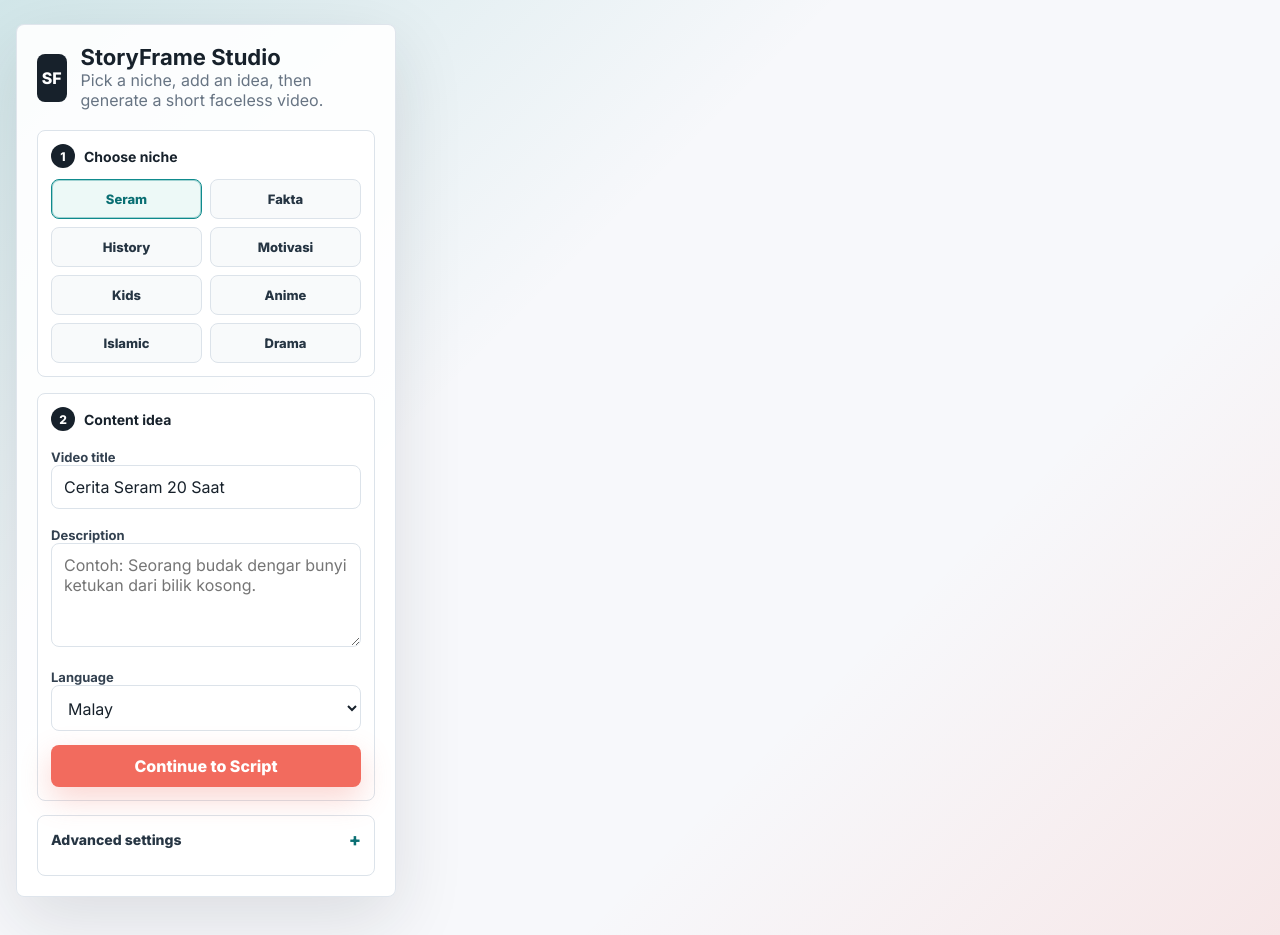
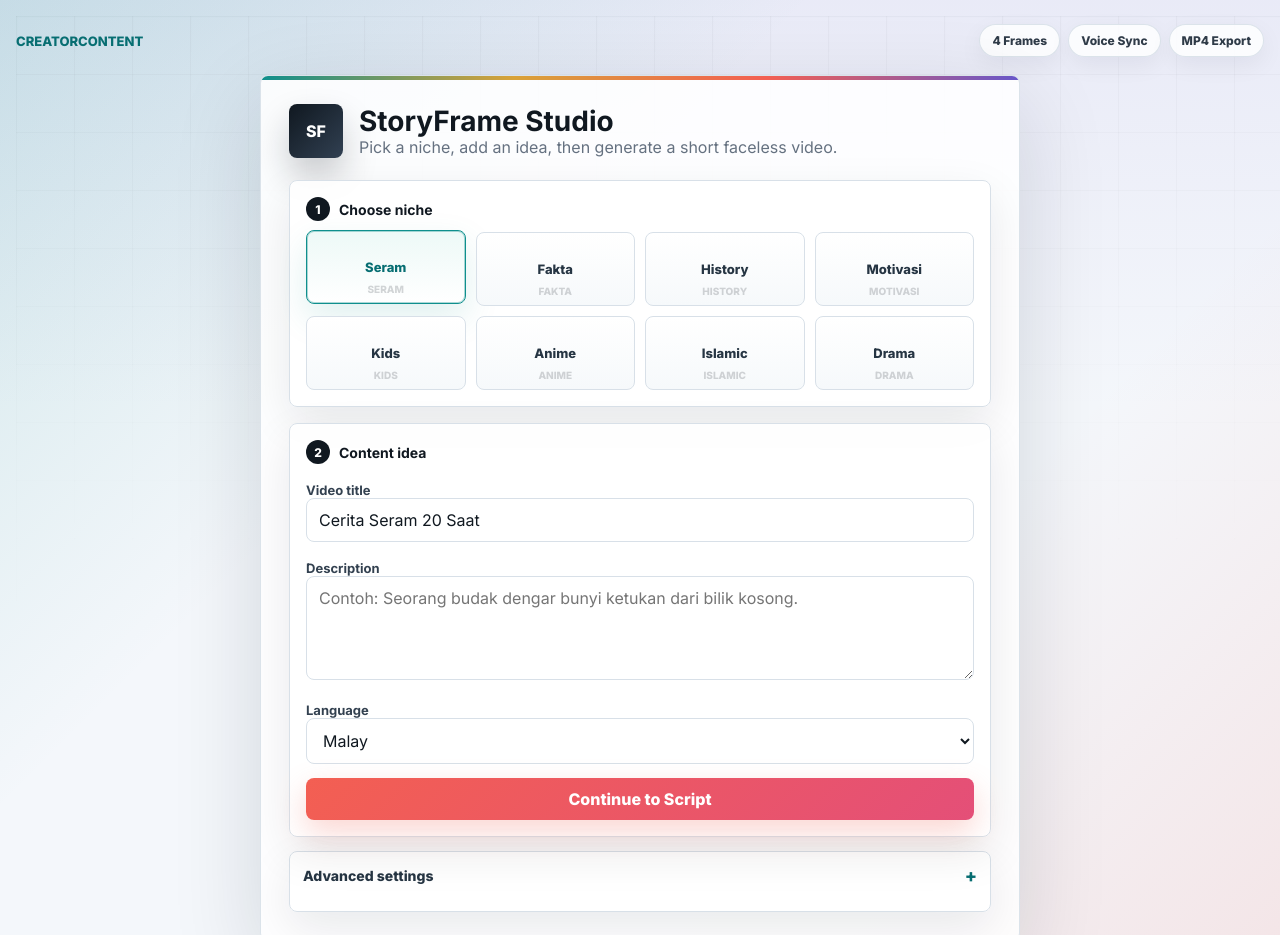
Before and after one commit to projectcontentstudio-cell/CreatorContent, a website: page index.html in a window 1280 px wide. Shown: the top 935 px of the page. Drawn offline with Linux system fonts and the light colour scheme; no server answers.

Commit message:
Polish premium app layout

```diff
--- a/index.html
+++ b/index.html
@@ -7,10 +7,18 @@
   <link rel="preconnect" href="https://fonts.googleapis.com">
   <link rel="preconnect" href="https://fonts.gstatic.com" crossorigin>
   <link href="https://fonts.googleapis.com/css2?family=Inter:wght@400;500;600;700;800&display=swap" rel="stylesheet">
-  <link rel="stylesheet" href="style.css?v=hide-step1-stage-20260606">
+  <link rel="stylesheet" href="style.css?v=premium-layout-20260606">
 </head>
 <body>
   <main class="app-shell">
+    <header class="app-header">
+      <div class="app-kicker">CreatorContent</div>
+      <div class="app-status">
+        <span>4 Frames</span>
+        <span>Voice Sync</span>
+        <span>MP4 Export</span>
+      </div>
+    </header>
     <section class="workspace">
       <aside class="control-panel">
         <div class="brand-row">
@@ -29,35 +37,35 @@
           <div class="niche-grid" role="radiogroup" aria-label="Content niche">
             <label>
               <input type="radio" name="contentNiche" value="scary" checked>
-              <span>Seram</span>
+              <span data-label="Seram">Seram</span>
             </label>
             <label>
               <input type="radio" name="contentNiche" value="facts">
-              <span>Fakta</span>
+              <span data-label="Fakta">Fakta</span>
             </label>
             <label>
               <input type="radio" name="contentNiche" value="history">
-              <span>History</span>
+              <span data-label="History">History</span>
             </label>
             <label>
               <input type="radio" name="contentNiche" value="motivation">
-              <span>Motivasi</span>
+              <span data-label="Motivasi">Motivasi</span>
             </label>
             <label>
               <input type="radio" name="contentNiche" value="kids">
-              <span>Kids</span>
+              <span data-label="Kids">Kids</span>
             </label>
             <label>
               <input type="radio" name="contentNiche" value="anime">
-              <span>Anime</span>
+              <span data-label="Anime">Anime</span>
             </label>
             <label>
               <input type="radio" name="contentNiche" value="islamic">
-              <span>Islamic</span>
+              <span data-label="Islamic">Islamic</span>
             </label>
             <label>
               <input type="radio" name="contentNiche" value="drama">
-              <span>Drama</span>
+              <span data-label="Drama">Drama</span>
             </label>
           </div>
         </div>
@@ -245,8 +253,8 @@
 
         <div class="preview-frame">
           <canvas id="videoCanvas" width="1280" height="720"></canvas>
-          <button id="previewPrevBtn" class="preview-arrow preview-arrow-left" type="button" aria-label="Previous image">‹</button>
-          <button id="previewNextBtn" class="preview-arrow preview-arrow-right" type="button" aria-label="Next image">›</button>
+          <button id="previewPrevBtn" class="preview-arrow preview-arrow-left" type="button" aria-label="Previous image">&lsaquo;</button>
+          <button id="previewNextBtn" class="preview-arrow preview-arrow-right" type="button" aria-label="Next image">&rsaquo;</button>
           <button id="previewProgressBadge" class="preview-progress-badge" type="button" hidden>Loading 0%</button>
           <div id="emptyState" class="empty-state">
             <strong>Upload 4 frames</strong>
@@ -316,6 +324,6 @@
     </div>
   </div>
 
-  <script src="app.js?v=hide-step1-stage-20260606"></script>
+  <script src="app.js?v=premium-layout-20260606"></script>
 </body>
 </html>
--- a/style.css
+++ b/style.css
@@ -1,15 +1,17 @@
 :root {
   color-scheme: light;
-  --ink: #17212b;
-  --muted: #677483;
-  --line: #dce3ea;
-  --paper: #f7f8fb;
+  --ink: #101820;
+  --muted: #657180;
+  --line: #d8e0e8;
+  --paper: #f4f7fb;
   --panel: #ffffff;
-  --accent: #0f8b8d;
-  --accent-strong: #0a6f73;
-  --coral: #f26b5e;
-  --gold: #e2a93b;
-  --shadow: 0 24px 70px rgba(23, 33, 43, 0.12);
+  --accent: #0f8f8d;
+  --accent-strong: #076e72;
+  --coral: #f35f52;
+  --gold: #d9a238;
+  --violet: #6857c9;
+  --shadow: 0 28px 90px rgba(16, 24, 32, 0.14);
+  --soft-shadow: 0 16px 46px rgba(16, 24, 32, 0.09);
 }
 
 * {
@@ -24,11 +26,31 @@ body {
   margin: 0;
   min-height: 100vh;
   background:
-    linear-gradient(135deg, rgba(15, 139, 141, 0.16), transparent 38%),
-    linear-gradient(315deg, rgba(242, 107, 94, 0.12), transparent 32%),
+    linear-gradient(135deg, rgba(15, 143, 141, 0.16), transparent 36%),
+    linear-gradient(315deg, rgba(243, 95, 82, 0.12), transparent 34%),
+    linear-gradient(180deg, rgba(104, 87, 201, 0.08), transparent 42%),
     var(--paper);
   color: var(--ink);
   font-family: Inter, system-ui, -apple-system, BlinkMacSystemFont, "Segoe UI", sans-serif;
+  overflow-x: hidden;
+}
+
+body::before {
+  content: "";
+  position: fixed;
+  inset: 0;
+  z-index: -1;
+  background-image:
+    linear-gradient(rgba(16, 24, 32, 0.045) 1px, transparent 1px),
+    linear-gradient(90deg, rgba(16, 24, 32, 0.045) 1px, transparent 1px);
+  background-size: 58px 58px;
+  mask-image: linear-gradient(180deg, rgba(0, 0, 0, 0.72), transparent 78%);
+  animation: gridDrift 18s linear infinite;
+}
+
+@keyframes gridDrift {
+  from { transform: translate3d(0, 0, 0); }
+  to { transform: translate3d(58px, 58px, 0); }
 }
 
 button,
@@ -53,11 +75,53 @@ button:disabled {
   padding: 24px 0 40px;
 }
 
+.app-header {
+  display: flex;
+  justify-content: space-between;
+  align-items: center;
+  gap: 18px;
+  margin-bottom: 18px;
+  animation: riseIn 0.55s ease both;
+}
+
+.app-kicker {
+  color: var(--accent-strong);
+  font-size: 13px;
+  font-weight: 900;
+  letter-spacing: 0;
+  text-transform: uppercase;
+}
+
+.app-status {
+  display: flex;
+  flex-wrap: wrap;
+  justify-content: flex-end;
+  gap: 8px;
+}
+
+.app-status span {
+  border: 1px solid rgba(216, 224, 232, 0.9);
+  border-radius: 999px;
+  background: rgba(255, 255, 255, 0.82);
+  color: #2f3b48;
+  padding: 8px 12px;
+  font-size: 12px;
+  font-weight: 900;
+  box-shadow: 0 8px 24px rgba(16, 24, 32, 0.06);
+}
+
 .workspace {
   display: grid;
   grid-template-columns: 380px minmax(0, 1fr);
   gap: 18px;
   align-items: stretch;
+  animation: riseIn 0.65s 0.04s ease both;
+}
+
+body[data-guide-step="1"] .workspace {
+  width: min(760px, 100%);
+  margin: 0 auto;
+  grid-template-columns: 1fr;
 }
 
 .guide-wide .workspace {
@@ -67,32 +131,48 @@ button:disabled {
 .control-panel,
 .stage-panel,
 .script-panel {
-  background: rgba(255, 255, 255, 0.9);
-  border: 1px solid rgba(220, 227, 234, 0.9);
+  background: rgba(255, 255, 255, 0.88);
+  border: 1px solid rgba(216, 224, 232, 0.9);
   box-shadow: var(--shadow);
+  backdrop-filter: blur(18px);
 }
 
 .control-panel {
   border-radius: 8px;
-  padding: 20px;
+  padding: 24px;
+  position: relative;
+  overflow: hidden;
+}
+
+.control-panel::before {
+  content: "";
+  position: absolute;
+  inset: 0 0 auto;
+  height: 4px;
+  background: linear-gradient(90deg, var(--accent), var(--gold), var(--coral), var(--violet));
+}
+
+body[data-guide-step="1"] .control-panel {
+  padding: 28px;
 }
 
 .brand-row {
   display: flex;
-  gap: 14px;
+  gap: 16px;
   align-items: center;
-  margin-bottom: 20px;
+  margin-bottom: 22px;
 }
 
 .brand-mark {
   display: grid;
   place-items: center;
-  width: 48px;
-  height: 48px;
+  width: 54px;
+  height: 54px;
   border-radius: 8px;
-  background: var(--ink);
+  background: linear-gradient(135deg, var(--ink), #314052);
   color: #fff;
   font-weight: 800;
+  box-shadow: 0 18px 34px rgba(16, 24, 32, 0.22);
 }
 
 h1,
@@ -102,7 +182,7 @@ p {
 }
 
 h1 {
-  font-size: 22px;
+  font-size: 28px;
   line-height: 1.15;
 }
 
@@ -169,8 +249,14 @@ small {
   margin-top: 16px;
   border: 1px solid var(--line);
   border-radius: 8px;
-  background: #fff;
-  padding: 13px;
+  background: rgba(255, 255, 255, 0.86);
+  padding: 16px;
+  box-shadow: var(--soft-shadow);
+  animation: riseIn 0.5s ease both;
+}
+
+.setup-step:nth-of-type(2) {
+  animation-delay: 0.08s;
 }
 
 .step-label {
@@ -199,8 +285,8 @@ small {
 
 .niche-grid {
   display: grid;
-  grid-template-columns: repeat(2, minmax(0, 1fr));
-  gap: 8px;
+  grid-template-columns: repeat(4, minmax(0, 1fr));
+  gap: 10px;
 }
 
 .niche-grid label {
@@ -218,22 +304,41 @@ small {
   display: flex;
   align-items: center;
   justify-content: center;
-  min-height: 40px;
+  min-height: 74px;
   border: 1px solid var(--line);
   border-radius: 8px;
-  background: #f8fafb;
+  background: linear-gradient(180deg, #ffffff, #f6f9fb);
   color: #263543;
-  padding: 8px 10px;
+  padding: 12px 10px;
   font-size: 13px;
   font-weight: 900;
   text-align: center;
+  position: relative;
+  overflow: hidden;
+  transition: transform 0.2s ease, border-color 0.2s ease, box-shadow 0.2s ease;
+}
+
+.niche-grid span::before {
+  content: attr(data-label);
+  position: absolute;
+  inset: auto 10px 8px;
+  color: rgba(16, 24, 32, 0.18);
+  font-size: 10px;
+  font-weight: 900;
+  text-transform: uppercase;
 }
 
 .niche-grid input:checked + span {
   border-color: var(--accent);
-  background: #edf9f7;
+  background: linear-gradient(180deg, #edf9f7, #ffffff);
   color: var(--accent-strong);
-  box-shadow: inset 0 0 0 1px rgba(15, 139, 141, 0.35);
+  box-shadow: inset 0 0 0 1px rgba(15, 143, 141, 0.35), 0 14px 34px rgba(15, 143, 141, 0.13);
+  transform: translateY(-2px);
+}
+
+.niche-grid label:hover span {
+  transform: translateY(-2px);
+  box-shadow: 0 14px 34px rgba(16, 24, 32, 0.1);
 }
 
 .field-group,
@@ -249,8 +354,9 @@ small {
   margin-top: 14px;
   border: 1px solid var(--line);
   border-radius: 8px;
-  background: #fff;
+  background: rgba(255, 255, 255, 0.78);
   padding: 0 13px 13px;
+  box-shadow: var(--soft-shadow);
 }
 
 .advanced-settings summary {
@@ -284,8 +390,9 @@ small {
   margin-top: 14px;
   border: 1px solid #cfe3df;
   border-radius: 8px;
-  background: #f2faf8;
-  padding: 13px;
+  background: linear-gradient(135deg, #f2faf8, #ffffff);
+  padding: 16px;
+  box-shadow: var(--soft-shadow);
 }
 
 .stage-api-box {
@@ -331,8 +438,9 @@ small {
   margin: -4px 0 16px;
   border: 1px solid #d8e4e8;
   border-radius: 8px;
-  background: #fff;
-  padding: 12px;
+  background: rgba(255, 255, 255, 0.86);
+  padding: 16px;
+  box-shadow: var(--soft-shadow);
 }
 
 .manual-upload-bar strong,
@@ -605,6 +713,7 @@ select {
   color: var(--ink);
   padding: 11px 12px;
   outline: none;
+  transition: border-color 0.18s ease, box-shadow 0.18s ease, transform 0.18s ease;
 }
 
 textarea:focus,
@@ -612,6 +721,7 @@ input:focus,
 select:focus {
   border-color: var(--accent);
   box-shadow: 0 0 0 3px rgba(15, 139, 141, 0.13);
+  transform: translateY(-1px);
 }
 
 button {
@@ -619,16 +729,31 @@ button {
   border-radius: 8px;
   font-weight: 800;
   min-height: 42px;
-  transition: transform 0.18s, box-shadow 0.18s, background 0.18s;
+  position: relative;
+  overflow: hidden;
+  transition: transform 0.18s, box-shadow 0.18s, background 0.18s, opacity 0.18s;
 }
 
 button:hover {
   transform: translateY(-1px);
 }
 
+button::after {
+  content: "";
+  position: absolute;
+  inset: 0;
+  background: linear-gradient(110deg, transparent 0%, rgba(255, 255, 255, 0.32) 46%, transparent 64%);
+  transform: translateX(-130%);
+  transition: transform 0.55s ease;
+}
+
+button:hover::after {
+  transform: translateX(130%);
+}
+
 .primary-btn {
   min-width: 168px;
-  background: var(--coral);
+  background: linear-gradient(135deg, var(--coral), #e44f78);
   color: #fff;
   box-shadow: 0 12px 30px rgba(242, 107, 94, 0.28);
 }
@@ -641,8 +766,9 @@ button:disabled {
 }
 
 .secondary-btn {
-  background: var(--accent);
+  background: linear-gradient(135deg, var(--accent), var(--accent-strong));
   color: #fff;
+  box-shadow: 0 12px 30px rgba(15, 143, 141, 0.22);
 }
 
 .ghost-btn {
@@ -726,21 +852,26 @@ button:disabled {
 .stage-panel {
   min-width: 0;
   border-radius: 8px;
-  padding: 18px;
+  padding: 20px;
+  animation: panelIn 0.42s ease both;
 }
 
 .wizard-steps {
   display: grid;
   grid-template-columns: repeat(5, minmax(0, 1fr));
-  gap: 6px;
-  margin: 0 0 14px;
+  gap: 8px;
+  margin: 0 0 16px;
+  padding: 6px;
+  border: 1px solid rgba(216, 224, 232, 0.78);
+  border-radius: 8px;
+  background: rgba(246, 249, 251, 0.78);
 }
 
 .wizard-steps button {
   min-height: 40px;
-  border: 1px solid var(--line);
+  border: 1px solid transparent;
   border-radius: 8px;
-  background: #f8fafb;
+  background: transparent;
   color: #677483;
   min-width: 0;
   padding: 0 6px;
@@ -751,9 +882,9 @@ button:disabled {
 
 .wizard-steps button.active {
   border-color: var(--accent);
-  background: #edf9f7;
+  background: #fff;
   color: var(--accent-strong);
-  box-shadow: inset 0 0 0 1px rgba(15, 139, 141, 0.28);
+  box-shadow: 0 12px 28px rgba(15, 143, 141, 0.12);
 }
 
 .wizard-steps button.done {
@@ -804,6 +935,8 @@ button:disabled {
   border-radius: 8px;
   background: #111820;
   aspect-ratio: 16 / 9;
+  box-shadow: 0 28px 80px rgba(16, 24, 32, 0.2);
+  animation: panelIn 0.45s ease both;
 }
 
 .preview-frame.portrait-preview {
@@ -886,6 +1019,7 @@ canvas {
     linear-gradient(135deg, rgba(15, 139, 141, 0.55), transparent),
     linear-gradient(315deg, rgba(226, 169, 59, 0.35), transparent),
     #121a22;
+  animation: softPulse 5s ease-in-out infinite;
 }
 
 .empty-state strong {
@@ -1146,6 +1280,7 @@ canvas {
   margin-top: 18px;
   border-radius: 8px;
   padding: 18px;
+  animation: panelIn 0.42s ease both;
 }
 
 .script-panel-compact {
@@ -1186,8 +1321,22 @@ canvas {
 .script-card {
   border: 1px solid var(--line);
   border-radius: 8px;
-  background: #fff;
+  background: rgba(255, 255, 255, 0.88);
   padding: 12px;
+  box-shadow: var(--soft-shadow);
+  animation: riseIn 0.45s ease both;
+}
+
+.script-card:nth-child(2) {
+  animation-delay: 0.04s;
+}
+
+.script-card:nth-child(3) {
+  animation-delay: 0.08s;
+}
+
+.script-card:nth-child(4) {
+  animation-delay: 0.12s;
 }
 
 .script-card header {
@@ -1232,9 +1381,60 @@ canvas {
   opacity: 0.62;
 }
 
+@keyframes riseIn {
+  from {
+    opacity: 0;
+    transform: translateY(14px);
+  }
+  to {
+    opacity: 1;
+    transform: translateY(0);
+  }
+}
+
+@keyframes panelIn {
+  from {
+    opacity: 0;
+    transform: scale(0.985) translateY(10px);
+  }
+  to {
+    opacity: 1;
+    transform: scale(1) translateY(0);
+  }
+}
+
+@keyframes softPulse {
+  0%,
+  100% {
+    filter: saturate(1);
+  }
+  50% {
+    filter: saturate(1.16);
+  }
+}
+
+@media (prefers-reduced-motion: reduce) {
+  *,
+  *::before,
+  *::after {
+    animation-duration: 0.01ms !important;
+    animation-iteration-count: 1 !important;
+    scroll-behavior: auto !important;
+    transition-duration: 0.01ms !important;
+  }
+}
+
 @media (max-width: 1050px) {
   .workspace {
     grid-template-columns: 1fr;
+  }
+
+  body[data-guide-step="1"] .workspace {
+    width: 100%;
+  }
+
+  .niche-grid {
+    grid-template-columns: repeat(2, minmax(0, 1fr));
   }
 
   .script-list {
@@ -1246,6 +1446,23 @@ canvas {
   .app-shell {
     width: min(100% - 20px, 1500px);
     padding-top: 10px;
+  }
+
+  .app-header {
+    align-items: flex-start;
+    flex-direction: column;
+  }
+
+  .app-status {
+    justify-content: flex-start;
+  }
+
+  .control-panel {
+    padding: 18px;
+  }
+
+  h1 {
+    font-size: 24px;
   }
 
   .preview-topbar,
```
